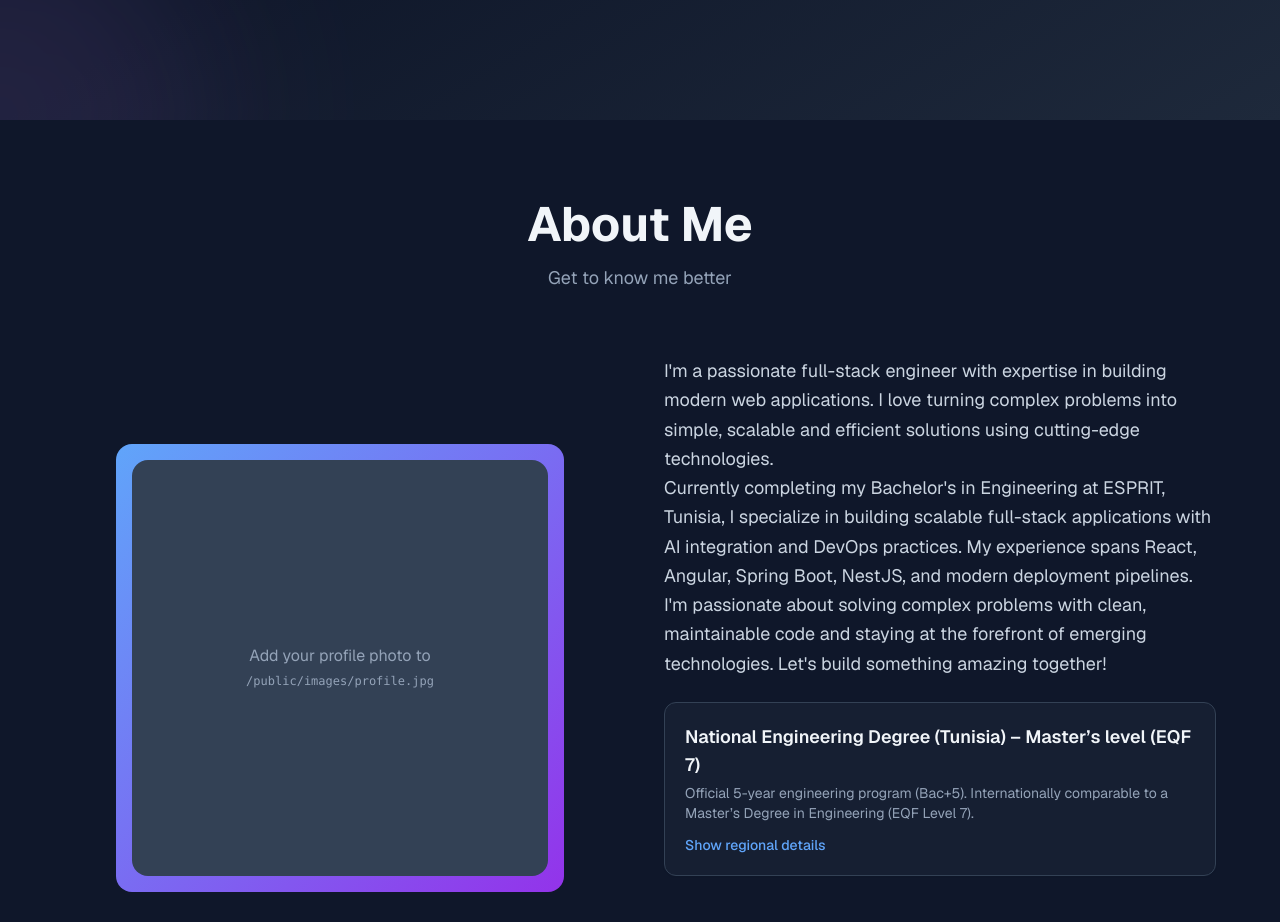
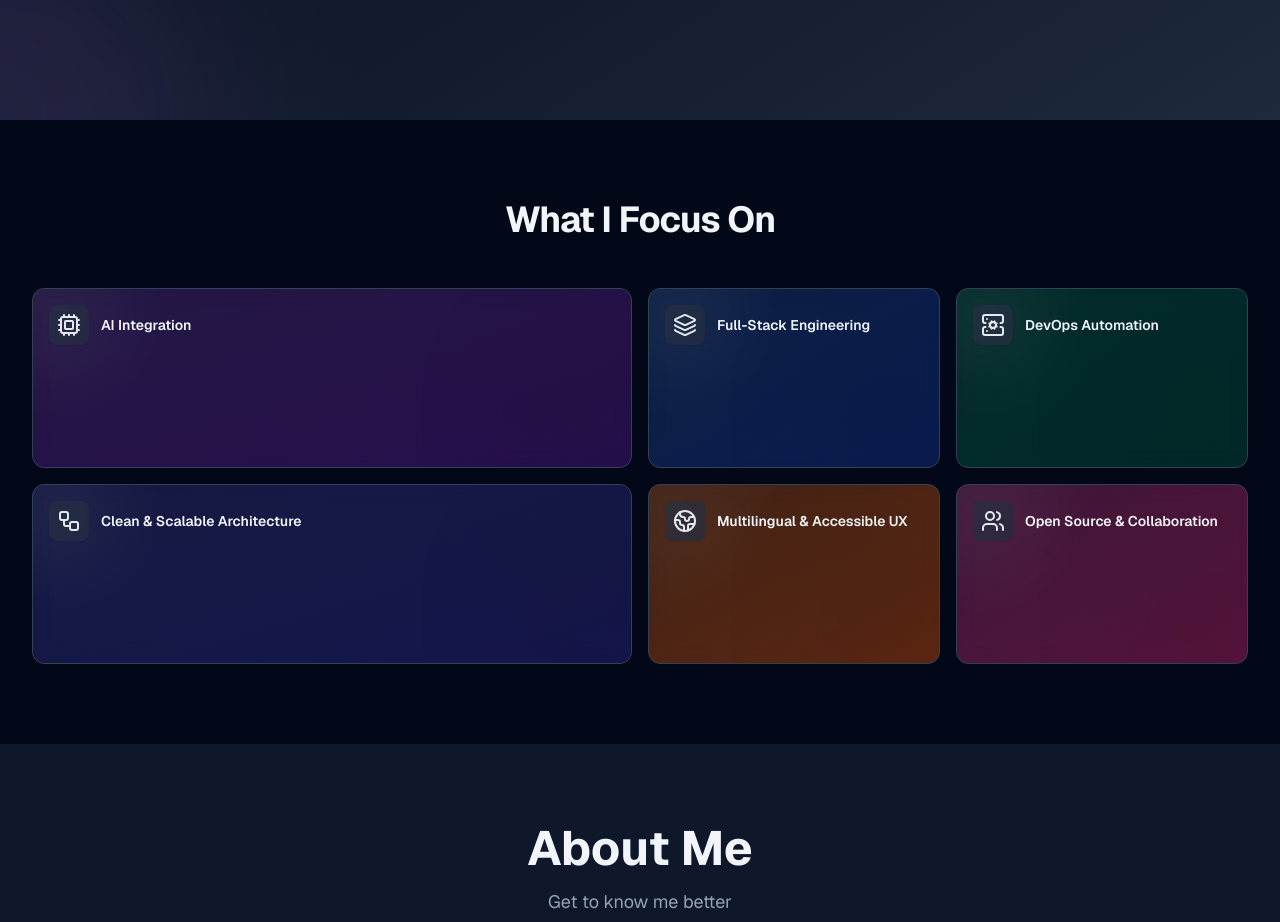
Before and after one commit to YosrBennagra/Portfolio_Yosr, a Next.js app: page /en in a window 1280 px wide. Shown: the part 680-1602 px from the top of the page. Built offline with nearby package versions, Linux system fonts and the light colour scheme.

Commit message:
feat: add Magic Bento highlight section with translations

```diff
--- a/src/app/[locale]/page.tsx
+++ b/src/app/[locale]/page.tsx
@@ -1,6 +1,7 @@
 import Header from '@/components/layout/Header';
 import Footer from '@/components/layout/Footer';
 import Hero from '@/components/sections/Hero';
+import MagicBento from '@/components/sections/MagicBento';
 import About from '@/components/sections/About';
 import Skills from '@/components/sections/Skills';
 import Projects from '@/components/sections/Projects';
@@ -12,6 +13,7 @@ export default function Home() {
     <main className="min-h-screen">
       <Header />
       <Hero />
+      <MagicBento />
       <About />
       <Skills />
       <Projects />
--- /dev/null
+++ b/src/components/sections/MagicBento.tsx
@@ -0,0 +1,65 @@
+"use client";
+
+import { useTranslations } from 'next-intl';
+import { motion } from 'framer-motion';
+import { Cpu, Layers, ServerCog, Workflow, Globe2, Users } from 'lucide-react';
+
+const items = [
+  { key: 'ai', icon: Cpu, col: 'md:col-span-2', row: 'row-span-1', accent: 'from-purple-500/20 to-purple-700/30' },
+  { key: 'fullstack', icon: Layers, col: 'md:col-span-1', row: 'row-span-1', accent: 'from-blue-500/20 to-blue-700/30' },
+  { key: 'devops', icon: ServerCog, col: 'md:col-span-1', row: 'row-span-1', accent: 'from-emerald-500/20 to-emerald-700/30' },
+  { key: 'quality', icon: Workflow, col: 'md:col-span-2', row: 'row-span-1', accent: 'from-indigo-500/20 to-indigo-700/30' },
+  { key: 'intl', icon: Globe2, col: 'md:col-span-1', row: 'row-span-1', accent: 'from-orange-500/25 to-orange-600/40' },
+  { key: 'collab', icon: Users, col: 'md:col-span-1', row: 'row-span-1', accent: 'from-pink-500/25 to-pink-600/40' },
+];
+
+export default function MagicBento() {
+  const t = useTranslations('bento');
+
+  return (
+    <section className="py-20" id="focus">
+      <div className="container mx-auto px-4 sm:px-6 lg:px-8">
+        <motion.div
+          initial={{ opacity: 0, y: 20 }}
+          whileInView={{ opacity: 1, y: 0 }}
+          viewport={{ once: true, margin: '-100px' }}
+          className="text-center mb-12"
+        >
+          <h2 className="text-3xl md:text-4xl font-bold tracking-tight text-slate-900 dark:text-slate-100">
+            {t('title')}
+          </h2>
+        </motion.div>
+
+        <div className="grid gap-4 md:grid-cols-4 auto-rows-[150px] md:auto-rows-[180px]">
+          {items.map((item, i) => {
+            const Icon = item.icon;
+            return (
+              <motion.div
+                key={item.key}
+                initial={{ opacity: 0, scale: 0.9 }}
+                whileInView={{ opacity: 1, scale: 1 }}
+                viewport={{ once: true }}
+                transition={{ duration: 0.4, delay: i * 0.05 }}
+                whileHover={{ scale: 1.02 }}
+                className={`relative overflow-hidden rounded-xl border border-slate-200 dark:border-slate-700 bg-gradient-to-br ${item.accent} backdrop-blur-md p-4 flex flex-col justify-between ${item.col} ${item.row}`}
+              >
+                <div className="flex items-center gap-3">
+                  <span className="inline-flex items-center justify-center w-10 h-10 rounded-lg bg-white/70 dark:bg-slate-800/70 shadow-sm">
+                    <Icon className="w-6 h-6 text-slate-700 dark:text-slate-200" />
+                  </span>
+                  <h3 className="text-sm font-semibold text-slate-800 dark:text-slate-100">
+                    {t(`items.${item.key}`)}
+                  </h3>
+                </div>
+                <div className="absolute inset-0 pointer-events-none">
+                  <div className="absolute -top-10 -left-10 w-32 h-32 bg-white/10 dark:bg-white/5 rounded-full blur-2xl" />
+                  <div className="absolute bottom-0 right-0 w-24 h-24 bg-black/10 dark:bg-black/20 rounded-full blur-3xl" />
+                </div>
+              </motion.div>
+            );
+          })}
+        </div>
+      </div>
+    </section>
+  );
+}
--- a/src/messages/ar.json
+++ b/src/messages/ar.json
@@ -99,6 +99,17 @@
   "language": {
     "select": "اختر اللغة"
   },
+  "bento": {
+    "title": "مجالات تركيزي",
+    "items": {
+      "ai": "دمج الذكاء الاصطناعي",
+      "fullstack": "هندسة فل ستاك",
+      "devops": "أتمتة ديف أوبس",
+      "quality": "هندسة نظيفة وقابلة للتوسع",
+      "intl": "تجربة متعددة اللغات وسهلة الوصول",
+      "collab": "المصدر المفتوح والتعاون"
+    }
+  },
   "common": {
     "loading": "جاري التحميل...",
     "backToTop": "العودة للأعلى"
--- a/src/messages/en.json
+++ b/src/messages/en.json
@@ -99,6 +99,17 @@
   "language": {
     "select": "Select Language"
   },
+  "bento": {
+    "title": "What I Focus On",
+    "items": {
+      "ai": "AI Integration",
+      "fullstack": "Full-Stack Engineering",
+      "devops": "DevOps Automation",
+      "quality": "Clean & Scalable Architecture",
+      "intl": "Multilingual & Accessible UX",
+      "collab": "Open Source & Collaboration"
+    }
+  },
   "common": {
     "loading": "Loading...",
     "backToTop": "Back to Top"
--- a/src/messages/fr.json
+++ b/src/messages/fr.json
@@ -99,6 +99,17 @@
   "language": {
     "select": "Sélectionner la Langue"
   },
+  "bento": {
+    "title": "Ce sur quoi je me concentre",
+    "items": {
+      "ai": "Intégration IA",
+      "fullstack": "Ingénierie Full-Stack",
+      "devops": "Automatisation DevOps",
+      "quality": "Architecture propre & scalable",
+      "intl": "UX multilingue & accessible",
+      "collab": "Open Source & Collaboration"
+    }
+  },
   "common": {
     "loading": "Chargement...",
     "backToTop": "Retour en Haut"
```
